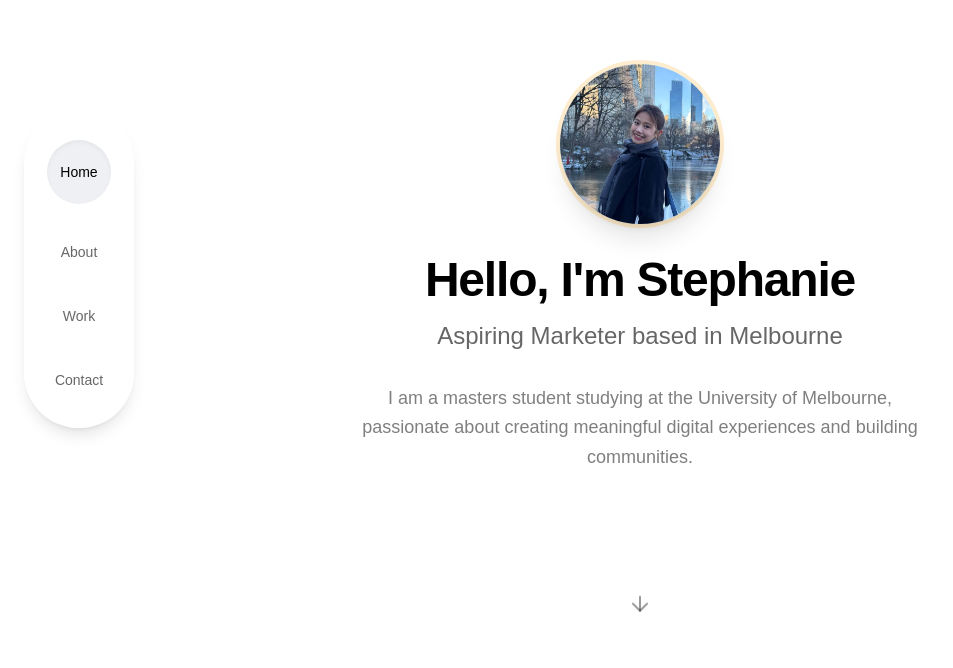
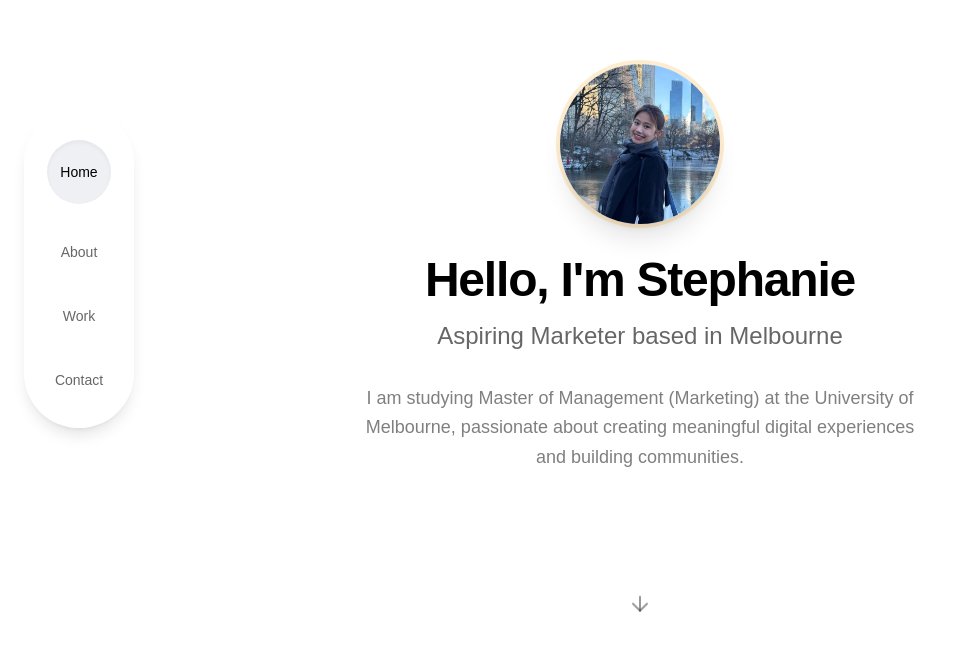
Before and after one commit to ryanlohyr/stephanieyou, a Next.js app in the folder frontend/: page / in a window 1280 px wide. Shown: the part 132-800 px from the top of the page, without its empty margins (0-953 px from the left). Built offline with nearby package versions, Linux system fonts and the light colour scheme.

Commit message:
change favicon and header

```diff
--- a/frontend/src/app/layout.tsx
+++ b/frontend/src/app/layout.tsx
@@ -15,6 +15,9 @@ const geistMono = Geist_Mono({
 export const metadata: Metadata = {
   title: "Stephanie You",
   description: "Masters student at the University of Melbourne",
+  icons: {
+    icon: "/image.png",
+  },
 };
 
 export default function RootLayout({
--- a/frontend/src/components/Hero.tsx
+++ b/frontend/src/components/Hero.tsx
@@ -25,7 +25,7 @@ export default function Hero() {
             Aspiring Marketer based in Melbourne
           </p>
           <p className="text-base md:text-lg text-foreground/50 leading-relaxed max-w-xl mx-auto pt-4">
-            I am a masters student studying at the University of Melbourne, passionate about creating meaningful digital experiences and building communities.
+            I am studying Master of Management (Marketing) at the University of Melbourne, passionate about creating meaningful digital experiences and building communities.
           </p>
         </div>
       </div>
```
